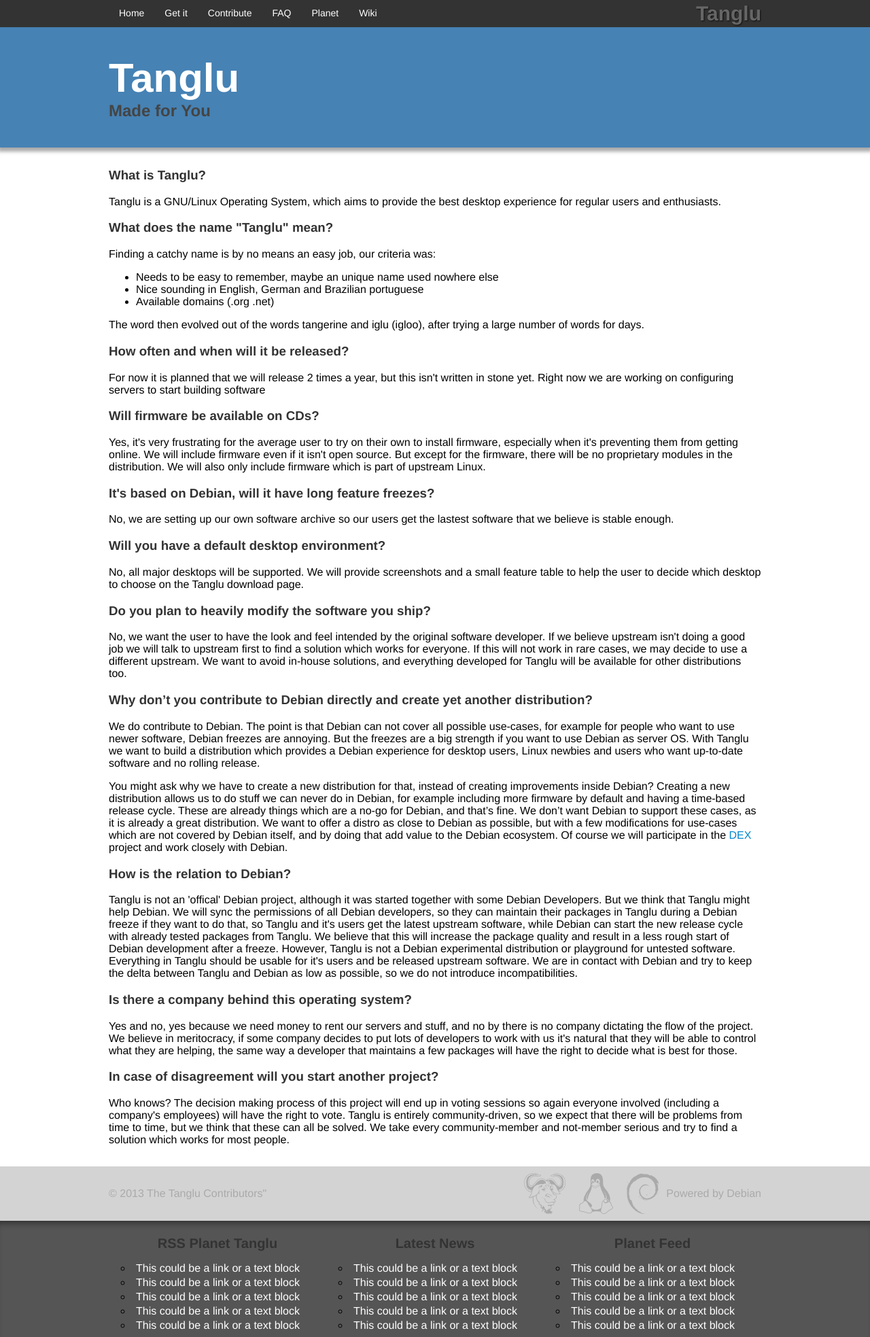
After one commit to tanglu-org/tanglu-web, a Django app: page /faq in a window 1280 px wide. The commit adds this page. Shown: the whole page at 68% size. Run offline with Django 3.2, Linux system fonts and the light colour scheme.

Commit message:
Created a view for the faq page
Also:
* Added a link to the Planet on the top menu;
* Added a link to the Wiki on the top menu;

Signed-off-by: Éverton Arruda <root@earruda.eti.br>

```diff
--- /dev/null
+++ b/tanglu/tanglu/templates/faq.html
@@ -0,0 +1,68 @@
+{% extends "base.html" %}
+
+{% block main_content %}
+<h3>What is Tanglu?</h3>
+<p>
+    Tanglu is a GNU/Linux Operating System, which aims to provide the best desktop experience for regular users and enthusiasts.
+</p>
+
+<h3>What does the name "Tanglu" mean?</h3>
+<p>
+    Finding a catchy name is by no means an easy job, our criteria was:
+    <ul>
+        <li>Needs to be easy to remember, maybe an unique name used nowhere else</li>
+        <li>Nice sounding in English, German and Brazilian portuguese</li>
+        <li>Available domains (.org .net)</li>
+    </ul>
+    The word then evolved out of the words tangerine and iglu (igloo), after trying a large number of words for days.
+</p>
+
+<h3>How often and when will it be released?</h3>
+<p>
+    For now it is planned that we will release 2 times a year, but this isn't written in stone yet. Right now we are working on configuring servers to start building software
+</p>
+
+<h3>Will firmware be available on CDs?</h3>
+<p>
+    Yes, it's very frustrating for the average user to try on their own to install firmware, especially when it's preventing them from getting online. We will include firmware even if it isn't open source. But except for the firmware, there will be no proprietary modules in the distribution. We will also only include firmware which is part of upstream Linux.
+</p>
+
+<h3>It's based on Debian, will it have long feature freezes?</h3>
+<p>
+    No, we are setting up our own software archive so our users get the lastest software that we believe is stable enough.
+</p>
+
+<h3>Will you have a default desktop environment?</h3>
+<p>
+    No, all major desktops will be supported. We will provide screenshots and a small feature table to help the user to decide which desktop to choose on the Tanglu download page.
+</p>
+
+<h3>Do you plan to heavily modify the software you ship?</h3>
+<p>
+    No, we want the user to have the look and feel intended by the original software developer. If we believe upstream isn't doing a good job we will talk to upstream first to find a solution which works for everyone. If this will not work in rare cases, we may decide to use a different upstream. We want to avoid in-house solutions, and everything developed for Tanglu will be available for other distributions too.
+</p>
+
+<h3>Why don’t you contribute to Debian directly and create yet another distribution?</h3>
+<p>
+    We do contribute to Debian. The point is that Debian can not cover all possible use-cases, for example for people who want to use newer software, Debian freezes are annoying. But the freezes are a big strength if you want to use Debian as server OS. With Tanglu we want to build a distribution which provides a Debian experience for desktop users, Linux newbies and users who want up-to-date software and no rolling release.
+</p>
+<p>
+    You might ask why we have to create a new distribution for that, instead of creating improvements inside Debian? Creating a new distribution allows us to do stuff we can never do in Debian, for example including more firmware by default and having a time-based release cycle. These are already things which are a no-go for Debian, and that’s fine. We don’t want Debian to support these cases, as it is already a great distribution. We want to offer a distro as close to Debian as possible, but with a few modifications for use-cases which are not covered by Debian itself, and by doing that add value to the Debian ecosystem. Of course we will participate in the <a href="http://wiki.debian.org/DEX">DEX</a> project and work closely with Debian.
+</p>
+
+<h3>How is the relation to Debian?</h3>
+<p>
+    Tanglu is not an 'offical' Debian project, although it was started together with some Debian Developers. But we think that Tanglu might help Debian. We will sync the permissions of all Debian developers, so they can maintain their packages in Tanglu during a Debian freeze if they want to do that, so Tanglu and it's users get the latest upstream software, while Debian can start the new release cycle with already tested packages from Tanglu. We believe that this will increase the package quality and result in a less rough start of Debian development after a freeze. However, Tanglu is not a Debian experimental distribution or playground for untested software. Everything in Tanglu should be usable for it's users and be released upstream software. We are in contact with Debian and try to keep the delta between Tanglu and Debian as low as possible, so we do not introduce incompatibilities.
+</p>
+
+<h3>Is there a company behind this operating system?</h3>
+<p>
+    Yes and no, yes because we need money to rent our servers and stuff, and no by there is no company dictating the flow of the project. We believe in meritocracy, if some company decides to put lots of developers to work with us it's natural that they will be able to control what they are helping, the same way a developer that maintains a few packages will have the right to decide what is best for those.
+</p>
+
+<h3>In case of disagreement will you start another project?</h3>
+<p>
+    Who knows? The decision making process of this project will end up in voting sessions so again everyone involved (including a company's employees) will have the right to vote. Tanglu is entirely community-driven, so we expect that there will be problems from time to time, but we think that these can all be solved. We take every community-member and not-member serious and try to find a solution which works for most people.
+</p>
+
+{% endblock main_content %}
--- a/tanglu/tanglu/urls.py
+++ b/tanglu/tanglu/urls.py
@@ -10,6 +10,7 @@
     url(r'^$', 'tanglu.views.index', name='index'),
     url(r'^download$', 'tanglu.views.download', name='download'),
     url(r'^contribute$', 'tanglu.views.contribute', name='contribute'),
+    url(r'^faq$', 'tanglu.views.faq', name='faq'),
     # url(r'^tanglu/', include('tanglu.foo.urls')),
 
     # Uncomment the admin/doc line below to enable admin documentation:
--- a/tanglu/tanglu/views.py
+++ b/tanglu/tanglu/views.py
@@ -18,3 +18,9 @@
     template = loader.get_template('contribute.html')
     context = RequestContext(request, {})
     return HttpResponse(template.render(context))
+
+# FAQ View
+def faq(request):
+    template = loader.get_template('faq.html')
+    context = RequestContext(request, {})
+    return HttpResponse(template.render(context))
--- a/tanglu/templates/base.html
+++ b/tanglu/templates/base.html
@@ -15,8 +15,9 @@
                     <li><a href="{% url 'index' %}">Home</a></li>
                     <li><a href="{% url 'download' %}">Get it</a></li>
                     <li><a href="{% url 'contribute' %}">Contribute</a></li>
-                    <li><a href="#">FAQ</a></li>
-                    <li><a href="#">Planet</a></li>
+                    <li><a href="{% url 'faq' %}">FAQ</a></li>
+                    <li><a href="http://planet.tanglu.org">Planet</a></li>
+                    <li><a href="http://wiki.tanglu.org">Wiki</a></li>
                 </ul>
                 {% endblock top_menu %}
 
```
